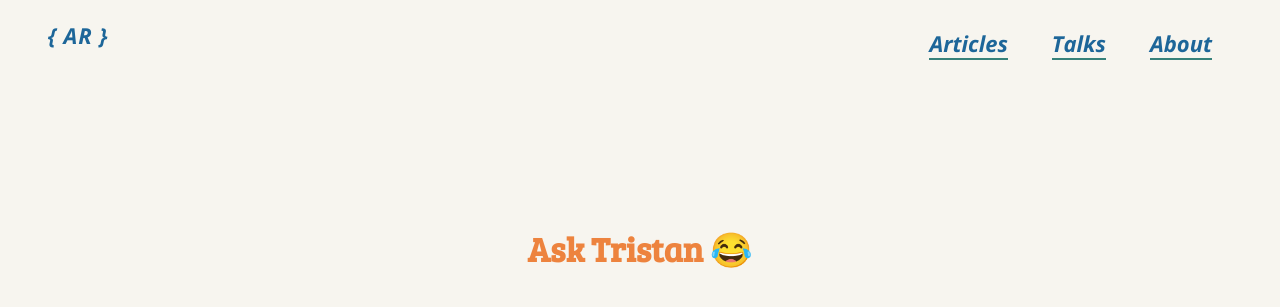
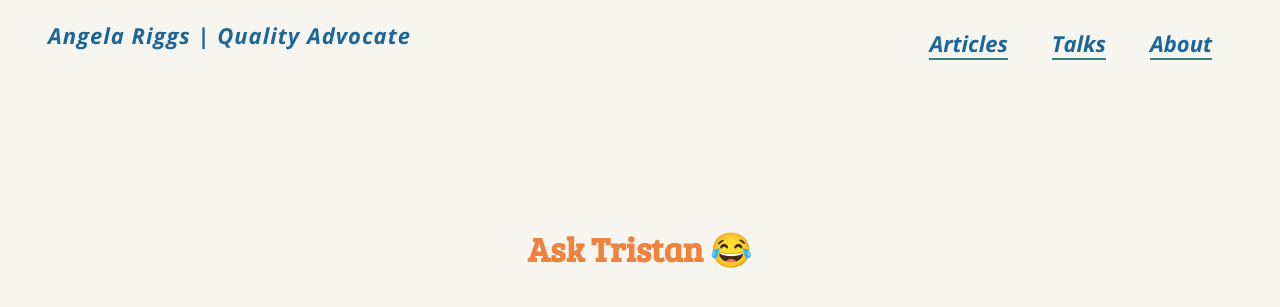
Before and after one commit to angelariggs/angelariggs.github.io, a Jekyll site: the page built from ask-tristan.md, in a window 1280 px wide. Shown: the top 307 px of the page. Built offline with Jekyll 4.4.1, drawn with Linux system fonts in a browser that asks for light colours; part of the change alters nothing that is shown.

```diff
--- a/_config.yml
+++ b/_config.yml
@@ -3,7 +3,7 @@
 #
 
 # Name of your site (displayed in the header)
-name: "{ AR }"
+name: "Angela Riggs | Quality Advocate"
 
 # Short bio or description (displayed in the header)
 description: Angela Riggs | Quality Advocate
--- a/_includes/meta.html
+++ b/_includes/meta.html
@@ -3,6 +3,12 @@
 <meta http-equiv='X-UA-Compatible' content='IE=edge' />
 <meta name='viewport' content='width=device-width, initial-scale=1.0, maximum-scale=1.0' />
 <meta property="og:image" content="{{ site.url }}/images/metadata.png" />
+<meta name="author" content="{{ site.name }}" />
+<meta property="og:type" content="website" />
+<meta name="twitter:card" content="summary" />
+<meta name="twitter:title" content="{{site.title}}" />
+<meta name="twitter:image" content="{{ site.url }}/images/metadata.png" />
+
 
 {% if page.excerpt %}
     <meta name="description" content="{{ page.excerpt| strip_html }}" />
@@ -11,11 +17,18 @@
     <meta name="description" content="{{ site.description }}" />
     <meta property="og:description" content="{{ site.description }}" />
 {% endif %}
-    <meta name="author" content="{{ site.name }}" />
 
 {% if page.title %}
     <meta property="og:title" content="{{ page.title }}" />
     <meta property="twitter:title" content="{{ page.title }}" />
+{% endif %}
+
+{% if page.image %}
+    <meta property="og:image" content="{{page.image}}" />
+    <meta name="twitter:image" content="{{page.image}}" />
+{% else %}
+    <meta property="og:image" content="{{ site.url }}/images/metadata.png" />
+    <meta name="twitter:image" content="{{ site.url }}/images/metadata.png" />
 {% endif %}
 <!--
 {% if page.image %}
```
Lines whose indentation alone changed are shown as unchanged.
